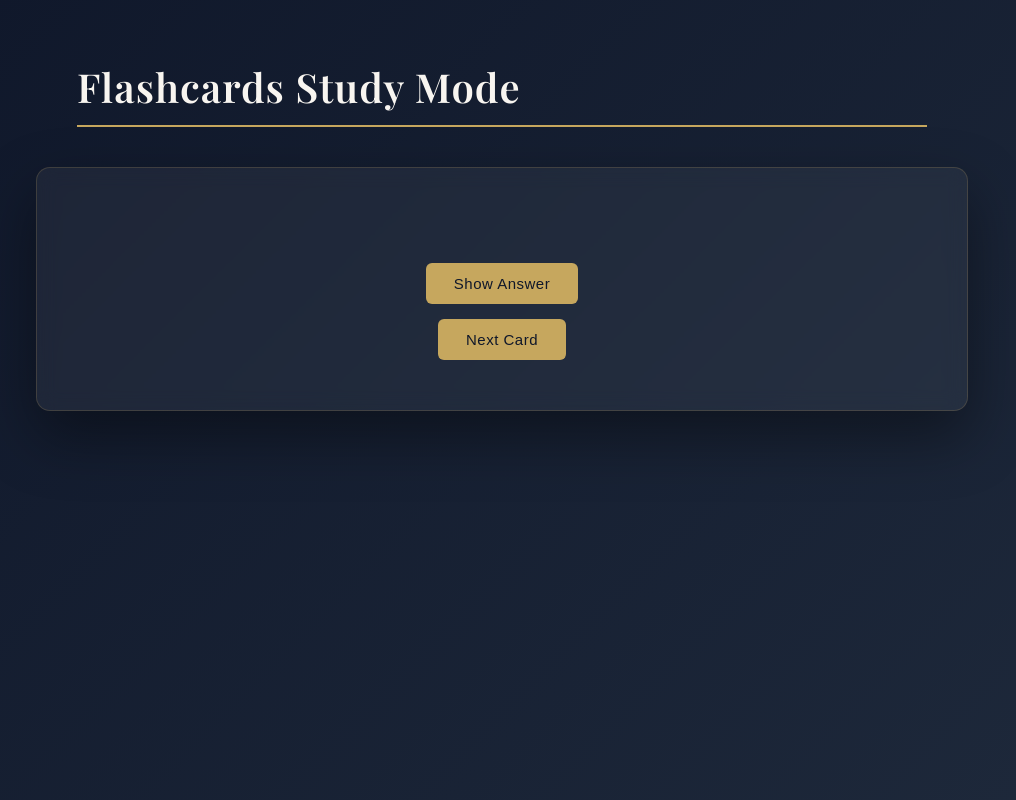
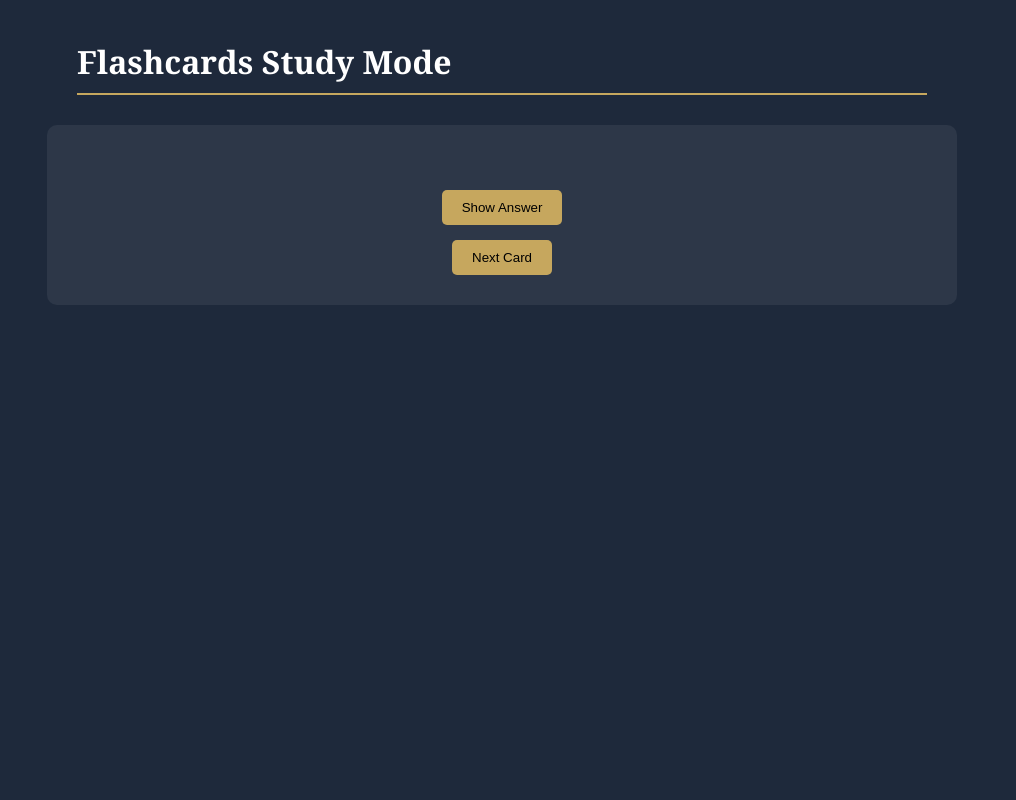
Before and after one commit to kevinhamza/Dev-Notebook-LM, a Flask app: template templates/study.html in a window 1280 px wide. Shown: the whole page, without its empty margins (138-1154 px from the left). Run offline with Flask 3, Linux system fonts and the light colour scheme; the template is opened without the code that fills it: most values are stand-ins (such as "Sample title", 1, 10 or a date in 2020).

Commit message:
Update study.html

```diff
--- a/templates/study.html
+++ b/templates/study.html
@@ -4,13 +4,12 @@
         <title>Dev - Study Notes</title>
     </head>
     <style>
-        @import url('https://fonts.googleapis.com/css2?family=Playfair+Display:wght@600&family=Inter:wght@300;400;500&display=swap');
         body {
             margin: 0;
             padding: 0;
-    background: linear-gradient(135deg, #0f172a, #1e293b);
-    font-family: 'Inter', sans-serif;
-    color: #f8f5f0;
+            font-family: Arial, sans-serif;
+            background-color: #1e293b;
+            color: #ffffff;
             display: flex;
             flex-direction: column;
             align-items: center;
@@ -21,74 +20,49 @@ body > * {
             max-width: 850px;
         }
         h1 {
-    font-family: 'Playfair Display', serif;
-    font-size: 40px;
-    margin-top: 60px;
-    margin-bottom: 40px;
-    letter-spacing: 1px;
+            font-family: Georgia, serif;
+            font-size: 32px;
+            margin-top: 40px;
+            margin-bottom: 30px;
             border-bottom: 2px solid #c6a75e;
-    padding-bottom: 12px;
+            padding-bottom: 10px;
         }
         #cardBox {
-    background: rgba(255, 255, 255, 0.05);
-    padding: 50px 40px;
-    border-radius: 14px;
-    backdrop-filter: blur(10px);
-    box-shadow: 0 25px 60px rgba(0, 0, 0, 0.4);
-    border: 1px solid rgba(198, 167, 94, 0.2);
+            background-color: #2d3748;
+            padding: 30px;
+            border-radius: 10px;
             text-align: center;
-    animation: fadeIn 0.5s ease-in-out;
         }
         #question {
-    font-family: 'Playfair Display', serif;
-    font-size: 26px;
+            font-family: Georgia, serif;
+            font-size: 22px;
             color: #c6a75e;
-    margin-bottom: 30px;
+            margin-bottom: 20px;
         }
         #answer {
-    background: rgba(255, 255, 255, 0.07);
-    padding: 18px 22px;
-    border-radius: 10px;
-    line-height: 1.6;
-    border-left: 3px solid #c6a75e;
-    margin-top: 20px;
-    animation: fadeIn 0.4s ease-in-out;
+            background-color: #1e293b;
+            padding: 15px;
+            margin-top: 15px;
+            border-left: 4px solid #c6a75e;
+            border-radius: 5px;
         }
         button {
             margin-top: 15px;
-    padding: 12px 28px;
-    background: #c6a75e;
-    color: #0f172a;
+            padding: 10px 20px;
+            background-color: #c6a75e;
+            color: #000;
             border: none;
-    border-radius: 6px;
-    font-weight: 500;
-    font-size: 15px;
+            border-radius: 5px;
             cursor: pointer;
-    transition: all 0.3s ease;
-    letter-spacing: 0.5px;
         }
-
         button:hover {
-    background: #e6c77b;
-    transform: translateY(-2px);
-    box-shadow: 0 8px 25px rgba(198, 167, 94, 0.3);
+            background-color: #e6c77b;
         }
         p {
-    background: rgba(255, 255, 255, 0.05);
-    padding: 18px 22px;
-    border-radius: 10px;
-    border-left: 3px solid #c6a75e;
-    margin-top: 20px;
-}
-@keyframes fadeIn {
-    from {
-        opacity: 0;
-        transform: translateY(8px);
-    }
-    to {
-        opacity: 1;
-        transform: translateY(0);
-    }
+            background-color: #2d3748;
+            padding: 15px;
+            margin-top: 15px;
+            border-left: 4px solid #c6a75e;
         }
     </style>
     <body>
```
Lines whose indentation alone changed are shown as unchanged.
